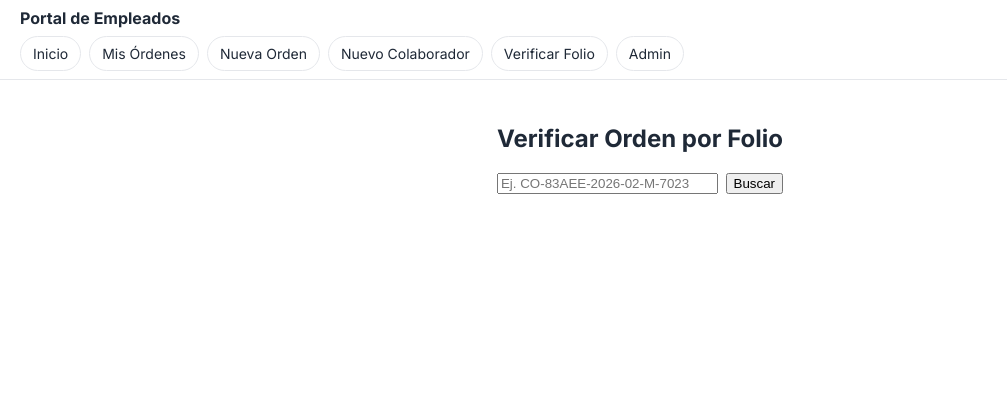
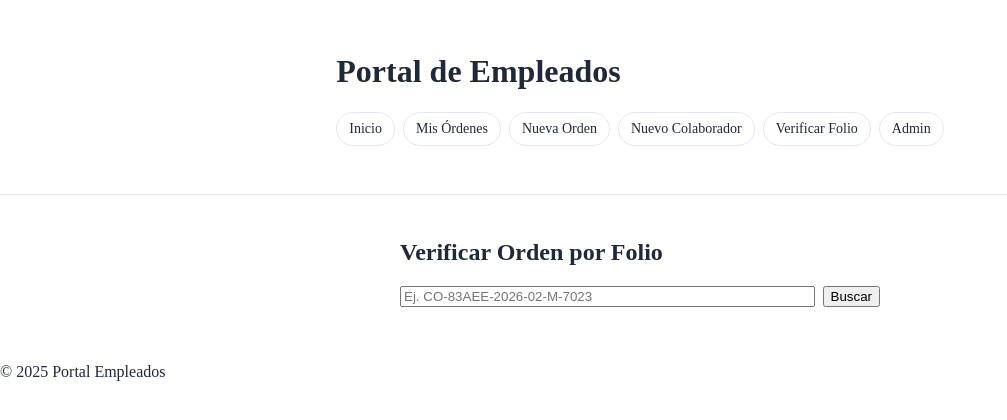
Before and after one commit to DPR2204/portal-empleados, a Next.js app: page /verify in a window 1280 px wide. Shown: the top 420 px of the page, without its empty margins (0-1007 px from the left). Built offline with nearby package versions, Linux system fonts and the light colour scheme.

Commit message:
Update layout.js

```diff
--- a/app/layout.js
+++ b/app/layout.js
@@ -1,32 +1,33 @@
-// app/layout.js
+// app/layout.js  (SERVER component — sin "use client")
 import './globals.css';
-import { Inter } from 'next/font/google';
-
-const inter = Inter({ subsets: ['latin'] });
 
 export const metadata = {
   title: 'Portal de Empleados',
-  description: 'Órdenes de pago',
+  description: 'MVP Portal Empleados - Órdenes de Pago',
 };
 
 export default function RootLayout({ children }) {
   return (
     <html lang="es">
-      <body className={inter.className}>
-        <div className="shell">
-          <header className="topbar">
-            <div className="brand">Portal de Empleados</div>
+      <body>
+        <header className="topbar">
+          <div className="container topbar__inner">
+            <h1 className="logo">Portal de Empleados</h1>
             <nav className="nav">
               <a href="/">Inicio</a>
               <a href="/ordenes">Mis Órdenes</a>
               <a href="/ordenes/nueva">Nueva Orden</a>
               <a href="/colaboradores/nuevo">Nuevo Colaborador</a>
               <a href="/verify">Verificar Folio</a>
-              <a href="/admin/ordenes">Admin</a>
+              <a href="/dashboard">Admin</a>
             </nav>
-          </header>
-          <main className="container">{children}</main>
-        </div>
+          </div>
+        </header>
+
+        <div className="container">{children}</div>
+        <footer className="footer">
+          © {new Date().getFullYear()} Portal Empleados
+        </footer>
       </body>
     </html>
   );
```
